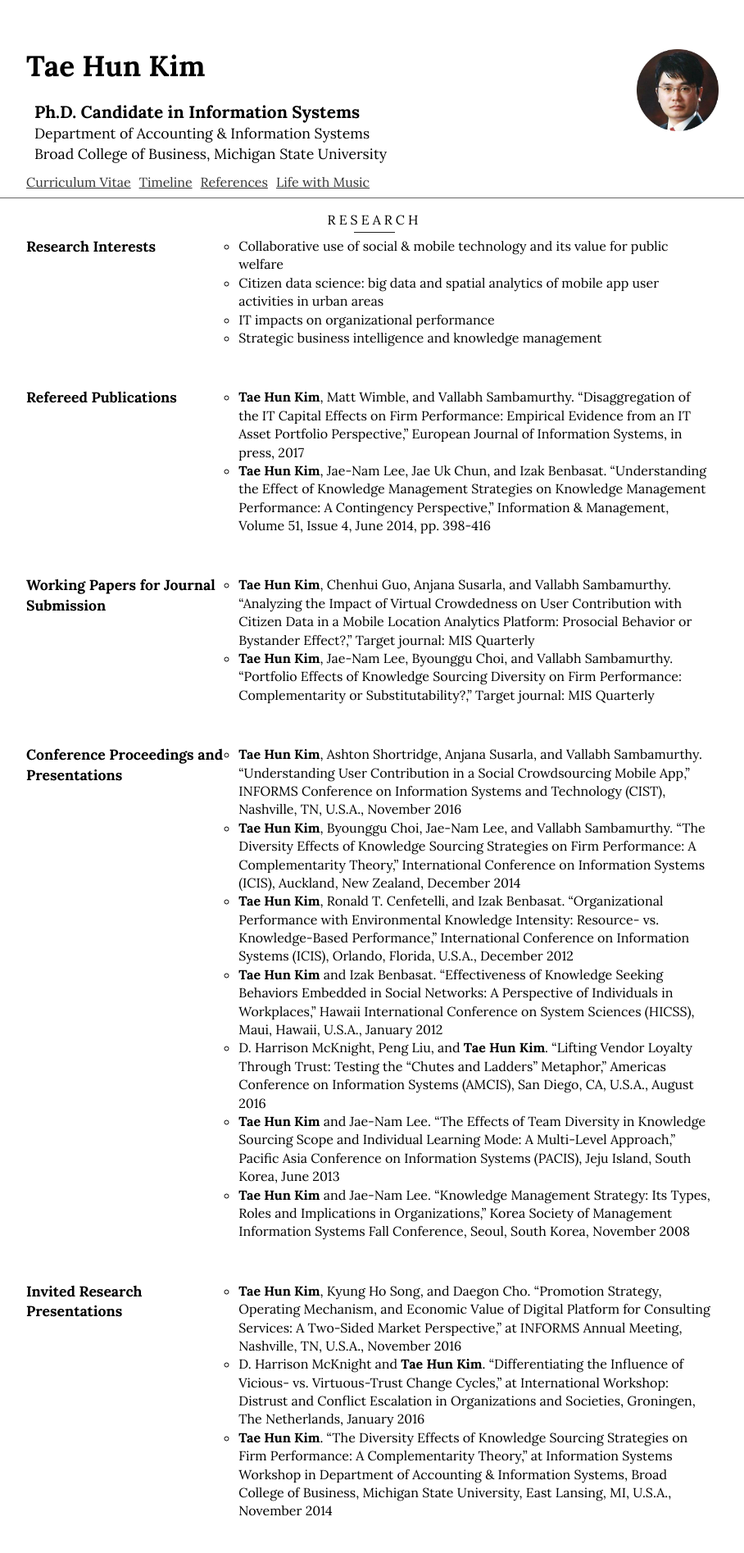
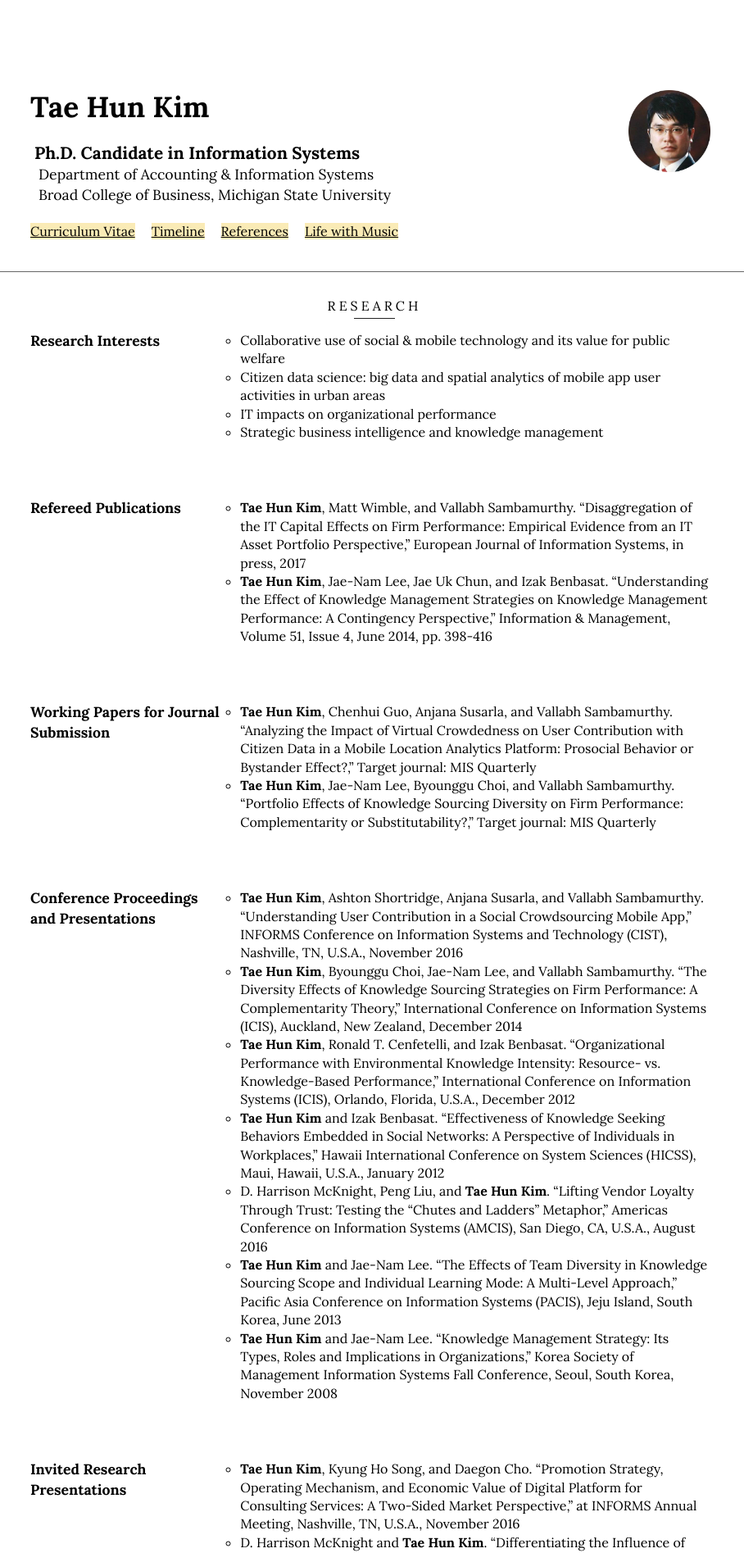
Before and after one commit to istaehun/taehun, a Jekyll site: the page built from index.html, in a window 1280 px wide. Shown: the top 1895 px of the page at 82% size, without its empty margins (183-1091 px from the left). Built offline with Jekyll 4.4.1, drawn with Linux system fonts in a browser that asks for light colours.

Commit message:
- Scale up spacing

```diff
--- a/_sass/_header.scss
+++ b/_sass/_header.scss
@@ -38,7 +38,7 @@
   &__main {
     font-size: 1.1rem;
     font-weight: bold;
-    margin: 0 10px;
+    margin: 0 5px;
     @media(min-width: 640px) {
       font-size: 1.3rem;
     }
--- a/_sass/_layout.scss
+++ b/_sass/_layout.scss
@@ -2,7 +2,7 @@
 // @description All layout settings and styles
 
 // Default spacing unit
-$spacer: 5px;
+$spacer: 10px;
 
 .container {
     max-width: 860px;
--- a/_sass/_resume.scss
+++ b/_sass/_resume.scss
@@ -54,7 +54,8 @@
 }
 
 a {
-  color: #333 !important;
+  color: black!important;
+  background: rgba(245, 215, 110, .5);
   transition: all linear .2s;
 
   &:hover {
@@ -62,6 +63,7 @@
     text-decoration: none;
   }
 }
+
 
 strong {
   font-weight: bold;
```
